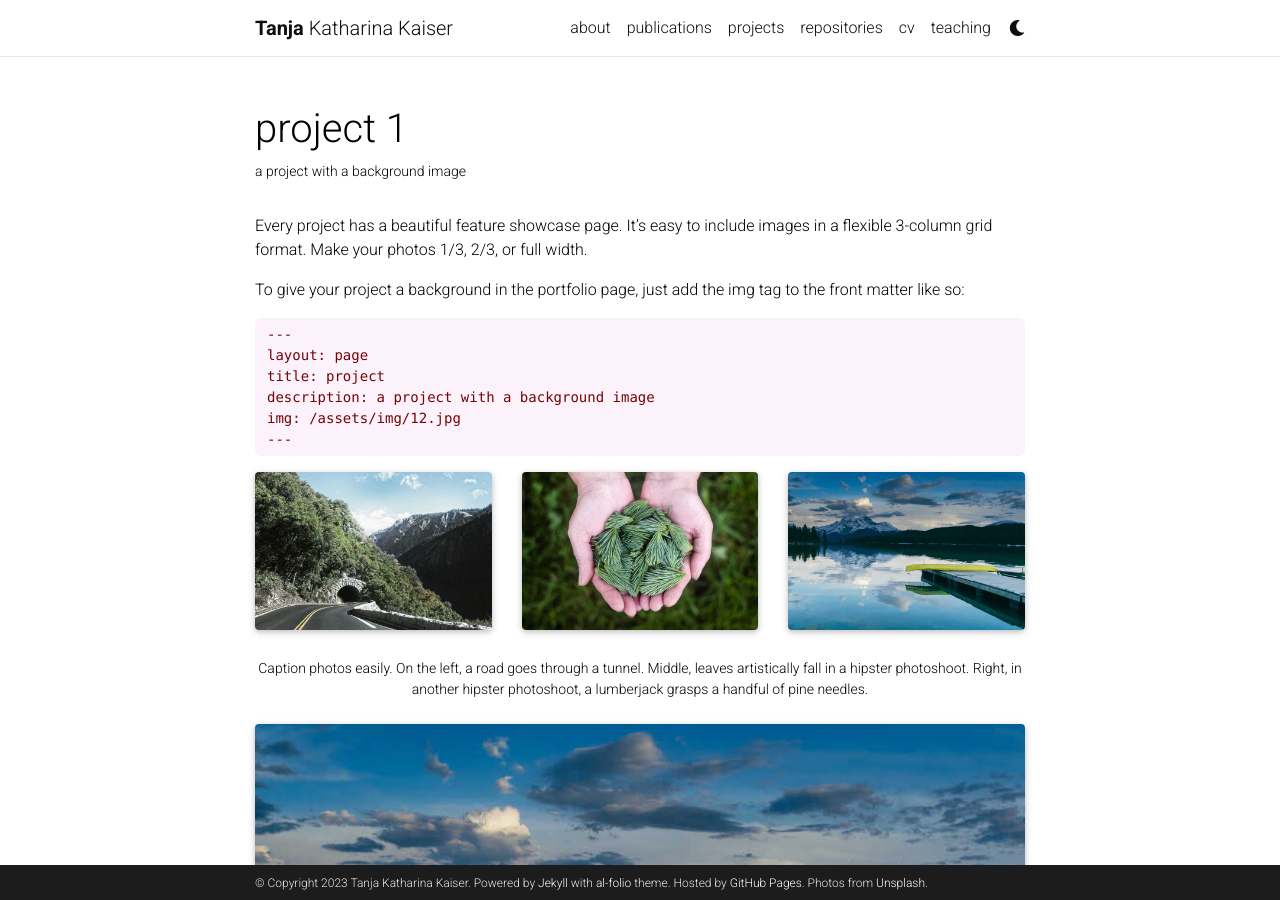
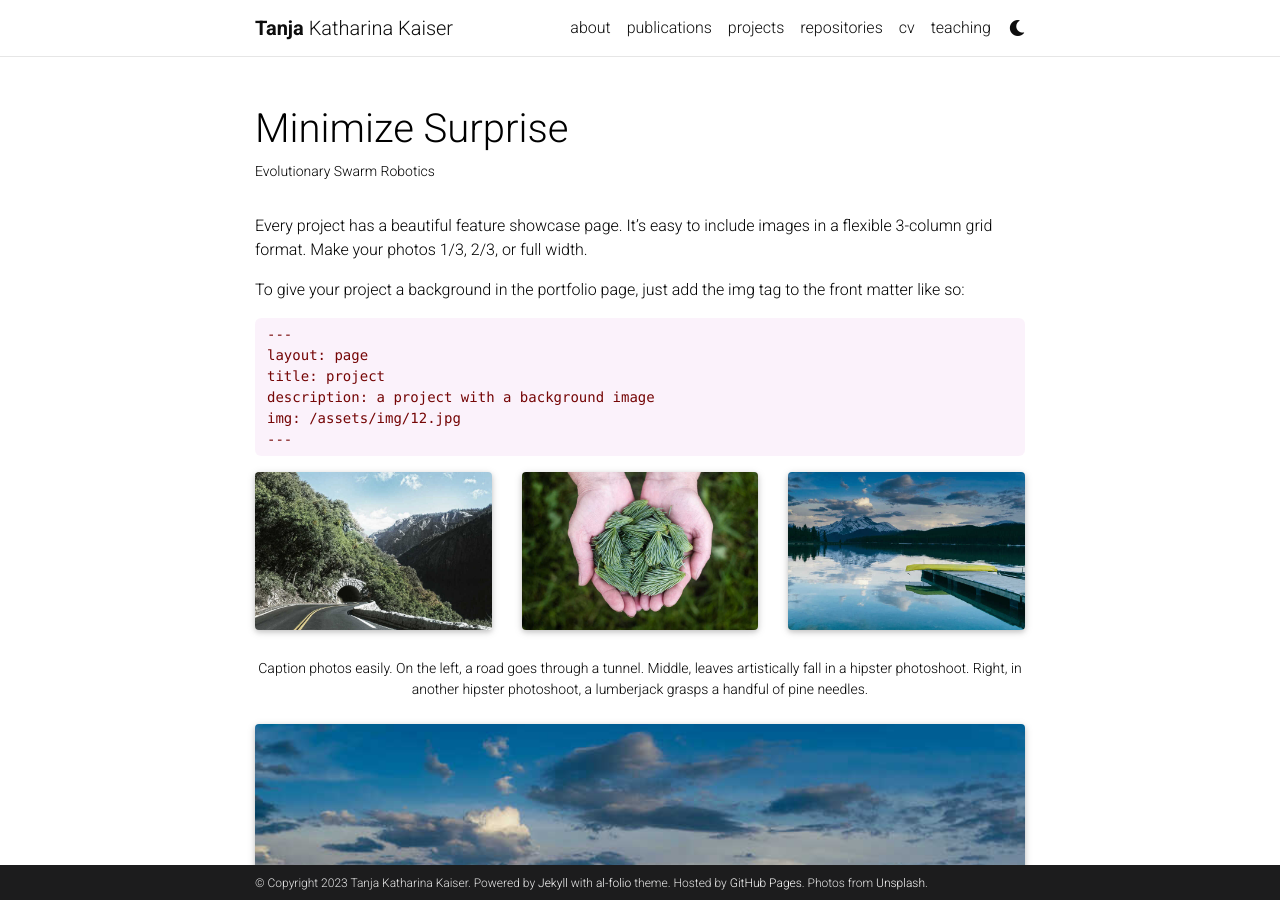
Before and after one commit to msminirobot/msminirobot.github.io, a Jekyll site: the page built from _projects/1_project.md, in a window 1280 px wide and 900 px high. Built offline with Jekyll 4.4.1, drawn with Linux system fonts in a browser that asks for light colours; full-size pictures stand in for the smaller copies a plugin makes; comment, search, counter and statistics services are not loaded; a style sheet for code colours, icons or effects is not loaded.

Commit message:
Update 1_project.md

```diff
--- a/_projects/1_project.md
+++ b/_projects/1_project.md
@@ -1,7 +1,7 @@
 ---
 layout: page
-title: project 1
-description: a project with a background image
+title: Minimize Surprise
+description: Evolutionary Swarm Robotics
 img: assets/img/12.jpg
 importance: 1
 category: work
```
